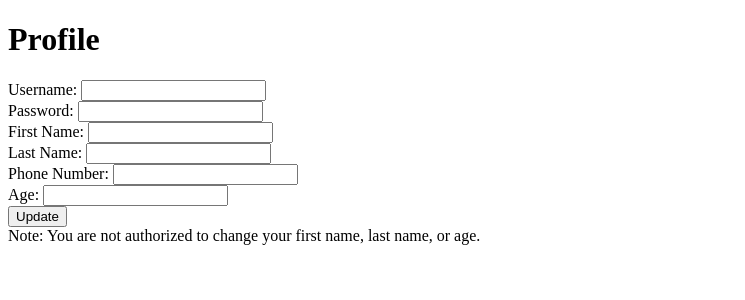
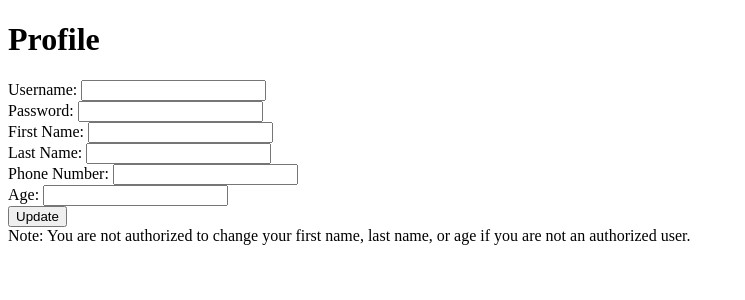
Before and after one commit to seazhur/-csce410-team13, a PHP site: page /profile.php in a window 1280 px wide. Shown: the top 300 px of the page, without its empty margins (0-745 px from the left). Run offline with PHP 8.4, Linux system fonts and the light colour scheme; a user stored in the database is signed in; data comes from the database, SQL or seed files in the repository; data that the repository does not hold is empty.

Commit message:
minor changes

```diff
--- a/profile/profile.php
+++ b/profile/profile.php
@@ -26,7 +26,7 @@
         <br>
         <input type="submit" value="Update">
     </form>
-    <?php if (!$auth_user) echo "Note: You are not authorized to change your first name, last name, or age."; ?>
+    <?php if (!$auth_user) echo "Note: You are not authorized to change your first name, last name, or age if you are not an authorized user."; ?>
 </body>
 </html>
 
```
